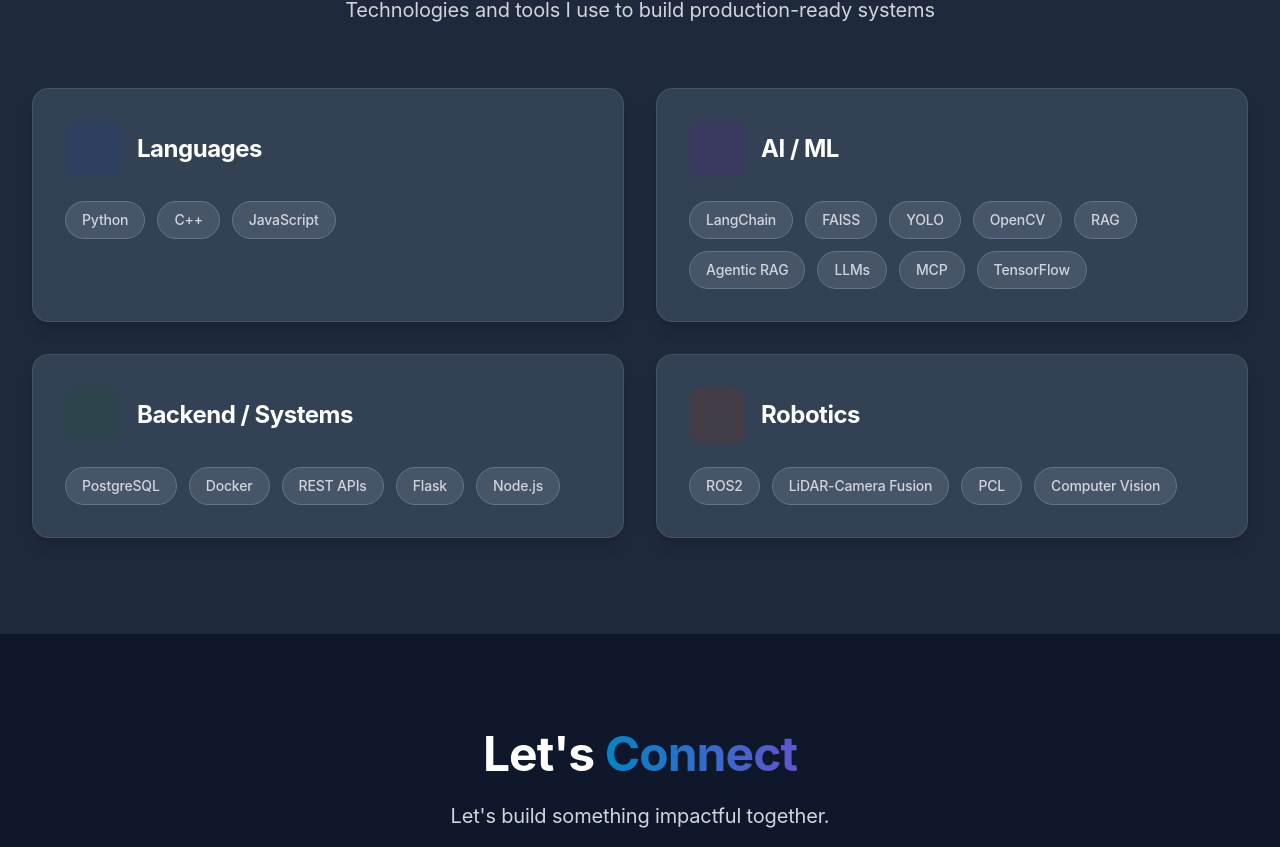
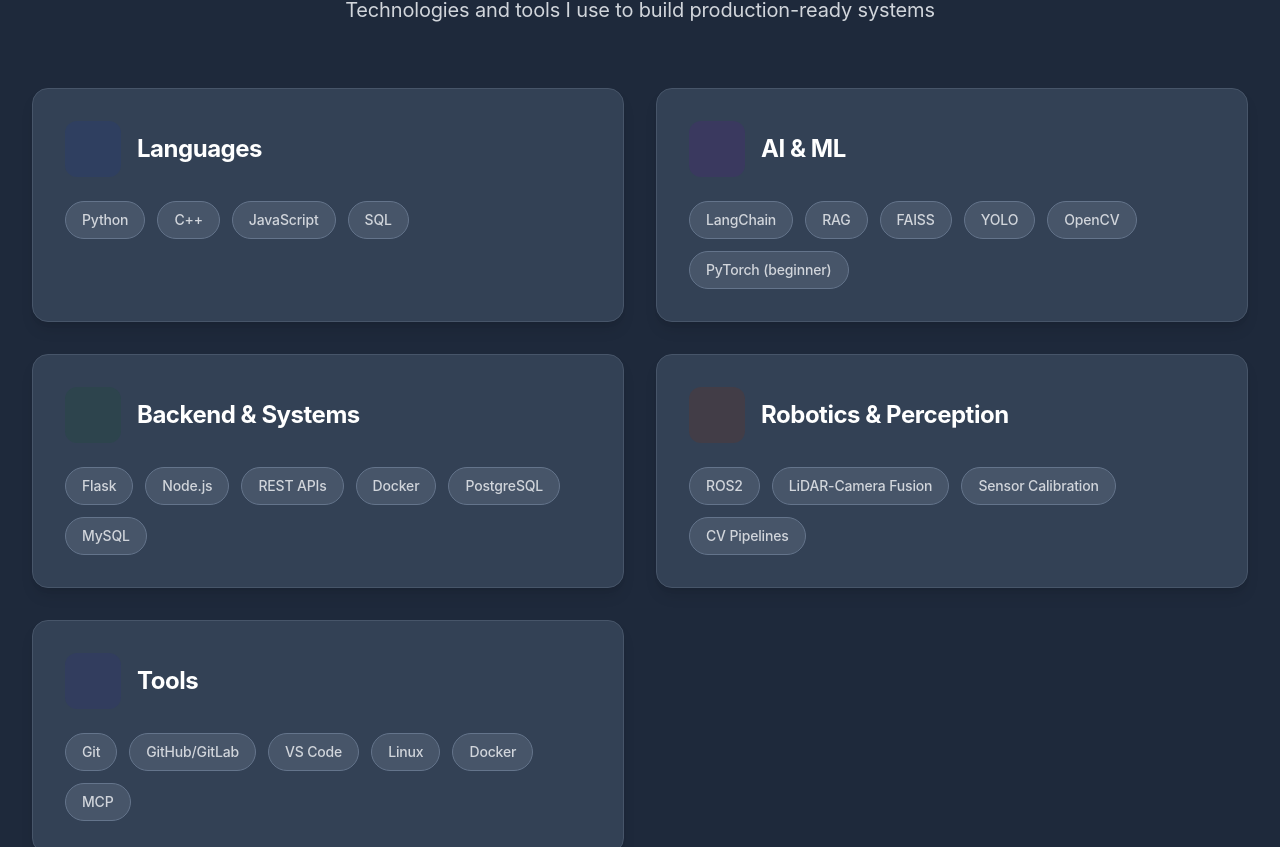
Before and after one commit to Siddhanta22/siddhantamohanty.github.io, a React (Create React App) app: page / in a window 1280 px wide. Shown: the part 11153-12000 px from the top of the page. Built offline with nearby package versions, Linux system fonts and the light colour scheme.

Commit message:
Update Skills section with new categories and technologies

```diff
--- a/src/components/Skills.js
+++ b/src/components/Skills.js
@@ -1,7 +1,7 @@
 import React from 'react';
 import { motion } from 'framer-motion';
 import { useInView } from 'react-intersection-observer';
-import { Code, Brain, Server, Cpu } from 'lucide-react';
+import { Code, Brain, Server, Cpu, Settings } from 'lucide-react';
 
 const Skills = () => {
   const [ref, inView] = useInView({
@@ -16,31 +16,39 @@
       icon: Code,
       color: "from-blue-500 to-blue-600",
       bgColor: "bg-blue-50 dark:bg-blue-900/20",
-      skills: ["Python", "C++", "JavaScript"]
+      skills: ["Python", "C++", "JavaScript", "SQL"]
     },
     {
       id: 2,
-      title: "AI / ML",
+      title: "AI & ML",
       icon: Brain,
       color: "from-purple-500 to-purple-600",
       bgColor: "bg-purple-50 dark:bg-purple-900/20",
-      skills: ["LangChain", "FAISS", "YOLO", "OpenCV", "RAG", "Agentic RAG", "LLMs", "MCP", "TensorFlow"]
+      skills: ["LangChain", "RAG", "FAISS", "YOLO", "OpenCV", "PyTorch (beginner)"]
     },
     {
       id: 3,
-      title: "Backend / Systems",
+      title: "Backend & Systems",
       icon: Server,
       color: "from-green-500 to-green-600",
       bgColor: "bg-green-50 dark:bg-green-900/20",
-      skills: ["PostgreSQL", "Docker", "REST APIs", "Flask", "Node.js"]
+      skills: ["Flask", "Node.js", "REST APIs", "Docker", "PostgreSQL", "MySQL"]
     },
     {
       id: 4,
-      title: "Robotics",
+      title: "Robotics & Perception",
       icon: Cpu,
       color: "from-orange-500 to-orange-600",
       bgColor: "bg-orange-50 dark:bg-orange-900/20",
-      skills: ["ROS2", "LiDAR-Camera Fusion", "PCL", "Computer Vision"]
+      skills: ["ROS2", "LiDAR-Camera Fusion", "Sensor Calibration", "CV Pipelines"]
+    },
+    {
+      id: 5,
+      title: "Tools",
+      icon: Settings,
+      color: "from-indigo-500 to-indigo-600",
+      bgColor: "bg-indigo-50 dark:bg-indigo-900/20",
+      skills: ["Git", "GitHub/GitLab", "VS Code", "Linux", "Docker", "MCP"]
     }
   ];
 
```
